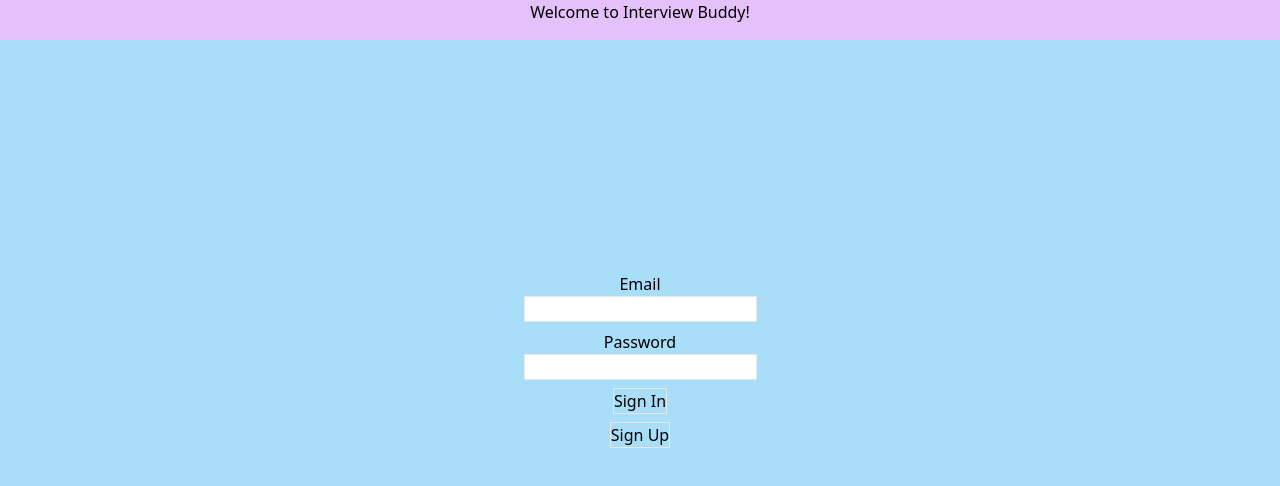
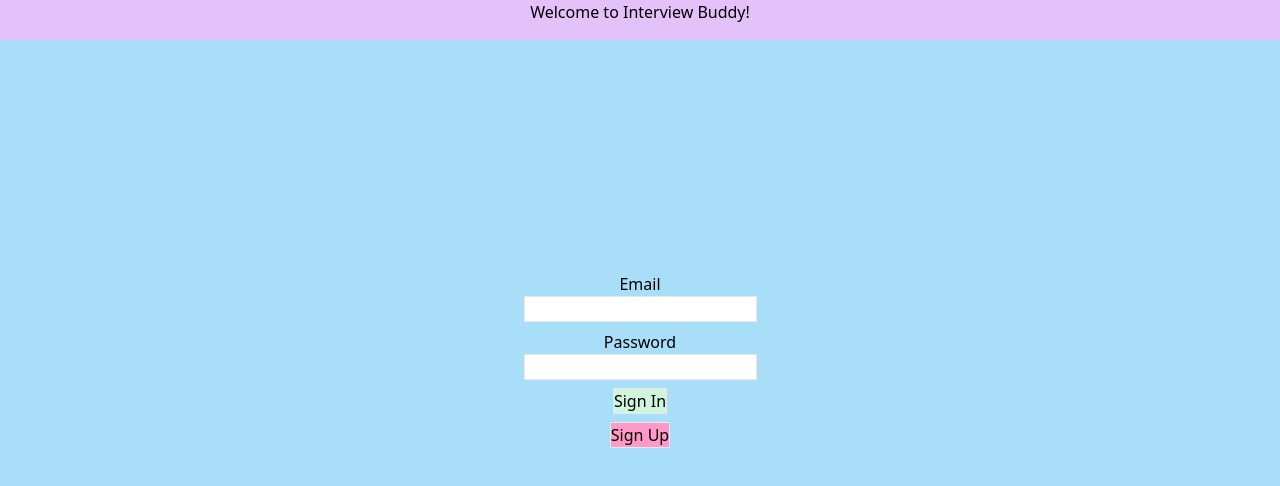
Before and after one commit to Interview-Buddy/interview-buddy-fe, a Next.js app: page / in a window 1280 px wide. Shown: the top 486 px of the page. Built offline with nearby package versions, Linux system fonts and the light colour scheme.

Commit message:
Add background colors to buttons

```diff
--- a/components/login.tsx
+++ b/components/login.tsx
@@ -44,13 +44,13 @@ const Login = () => {
               />
           </div>
           <input
-            className="border border-black-300 mt-2"
+            className="border border-black-300 mt-2 bg-[#D0F4DE]"
             type="submit"
             value="Sign In"
             />
         </form>
         <button
-          className="border border-black-300 mt-2"
+          className="border border-black-300 mt-2 bg-[#FF99C8]"
           onClick={e => modalHandler(e)}
           >Sign Up</button>
       </section>
```
